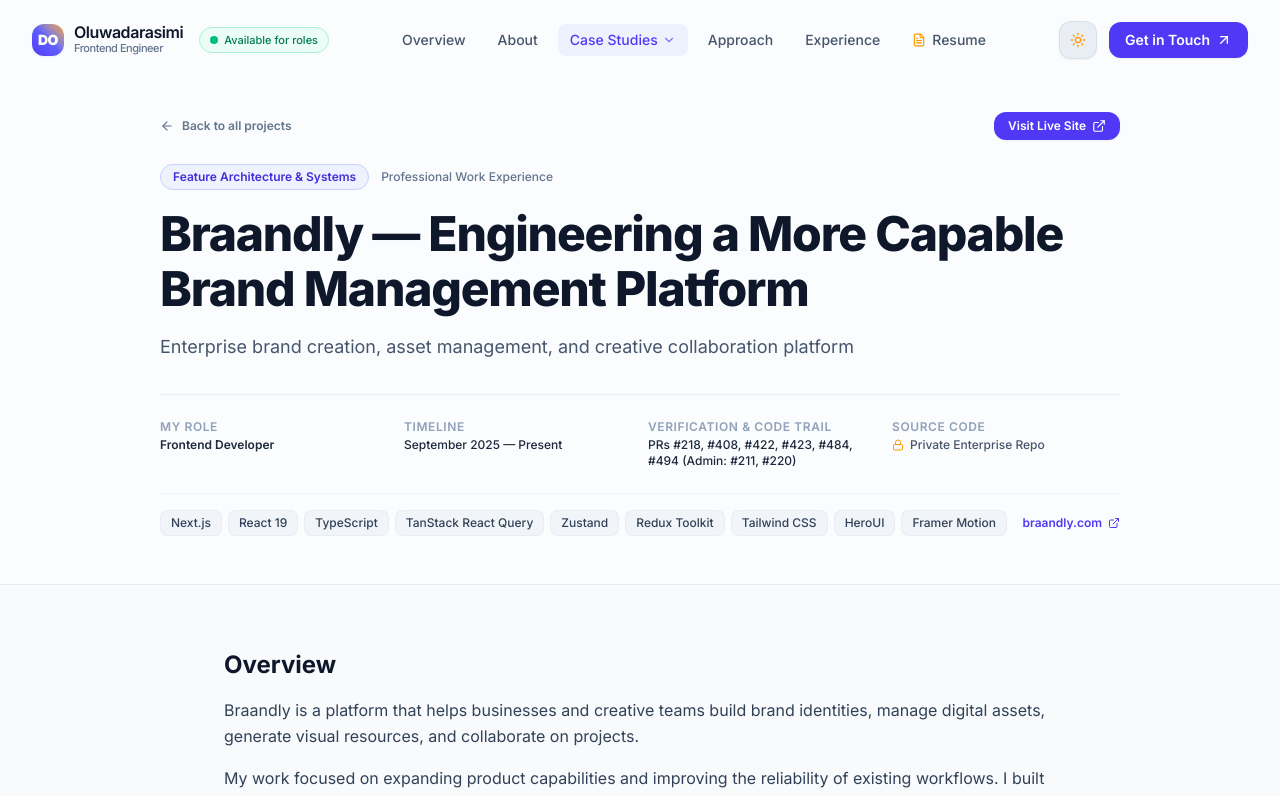
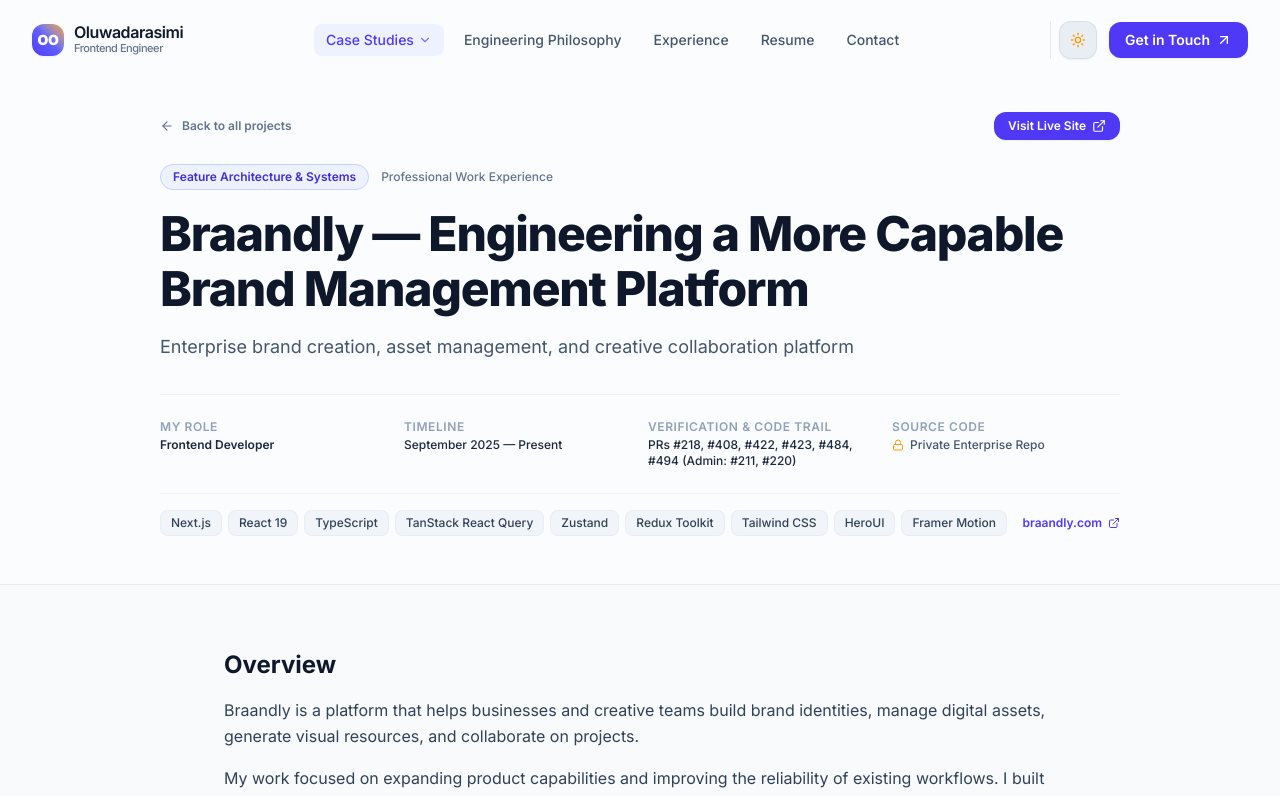
Before and after one commit to Darasimi010/portfolio, a Next.js app: page /work/braandly in a window 1280 px wide. Shown: the top 796 px of the page. Built offline with nearby package versions, Linux system fonts and the light colour scheme.

Commit message:
Improved the NavBar design

```diff
--- a/components/layouts/Navbar.tsx
+++ b/components/layouts/Navbar.tsx
@@ -4,7 +4,15 @@
 import Link from "next/link";
 import { usePathname } from "next/navigation";
 import { ThemeToggle } from "@/components/theme/ThemeToggle";
-import { Menu, X, ArrowUpRight, ChevronDown, FileText } from "lucide-react";
+import {
+  Menu,
+  X,
+  ArrowUpRight,
+  ChevronDown,
+  FileText,
+  ArrowRight,
+  Mail,
+} from "lucide-react";
 import { motion, AnimatePresence } from "motion/react";
 
 export default function Navbar() {
@@ -24,25 +32,16 @@
       name: "Braandly",
       subtitle: "Product engineering at scale · 71 files, 10k+ adds",
       href: "/work/braandly",
-      tag: "Feature Architecture",
-      color:
-        "bg-indigo-500/10 text-indigo-600 dark:text-indigo-400 border-indigo-200 dark:border-indigo-800/40",
     },
     {
       name: "Holford Homes",
       subtitle: "International consultation booking & BFF proxy",
       href: "/work/holford-homes",
-      tag: "API Integration",
-      color:
-        "bg-amber-500/10 text-amber-600 dark:text-amber-400 border-amber-200 dark:border-amber-800/40",
     },
     {
       name: "CycleLink",
       subtitle: "From frontend MVP to live backend workflows",
       href: "/work/cyclelink",
-      tag: "Systems & Security",
-      color:
-        "bg-emerald-500/10 text-emerald-600 dark:text-emerald-400 border-emerald-200 dark:border-emerald-800/40",
     },
   ];
 
@@ -63,7 +62,7 @@
               className="group flex items-center gap-2.5 text-lg font-bold tracking-tight text-slate-900 dark:text-white"
             >
               <span className="w-8 h-8 rounded-xl bg-gradient-to-tr from-indigo-600 via-indigo-500 to-amber-500 flex items-center justify-center text-white text-sm font-black shadow-xs group-hover:scale-105 transition-transform">
-                DO
+                OO
               </span>
               <span className="flex flex-col">
                 <span className="leading-tight text-base font-semibold">
@@ -74,33 +73,10 @@
                 </span>
               </span>
             </Link>
-
-            <div className="hidden lg:flex items-center gap-1.5 px-2.5 py-1 rounded-full bg-emerald-50 dark:bg-emerald-950/40 border border-emerald-200 dark:border-emerald-800/50 text-[11px] font-medium text-emerald-700 dark:text-emerald-300">
-              <span className="w-2 h-2 rounded-full bg-emerald-500 animate-pulse" />
-              Available for roles
-            </div>
           </div>
 
           {/* Desktop Navigation */}
           <div className="hidden md:flex items-center gap-1.5 lg:gap-2">
-            <Link
-              href="/"
-              className={`px-3 py-1.5 rounded-lg text-sm font-medium transition-colors ${
-                pathname === "/"
-                  ? "text-indigo-600 dark:text-indigo-400 bg-indigo-50 dark:bg-indigo-950/40"
-                  : "text-slate-600 dark:text-slate-300 hover:text-slate-900 dark:hover:text-white hover:bg-slate-100 dark:hover:bg-slate-800/60"
-              }`}
-            >
-              Overview
-            </Link>
-
-            <Link
-              href="/#about"
-              className="px-3 py-1.5 rounded-lg text-sm font-medium text-slate-600 dark:text-slate-300 hover:text-slate-900 dark:hover:text-white hover:bg-slate-100 dark:hover:bg-slate-800/60 transition-colors"
-            >
-              About
-            </Link>
-
             {/* Case Studies Dropdown */}
             <div
               className="relative"
@@ -116,7 +92,11 @@
                 onClick={() => setWorkDropdownOpen(!workDropdownOpen)}
               >
                 <span>Case Studies</span>
-                <ChevronDown className="w-3.5 h-3.5 opacity-70 transition-transform" />
+                <ChevronDown
+                  className={`w-3.5 h-3.5 opacity-70 transition-transform duration-200 ${
+                    workDropdownOpen ? "rotate-180" : ""
+                  }`}
+                />
               </button>
 
               <AnimatePresence>
@@ -129,7 +109,7 @@
                     className="absolute top-full left-0 mt-1 w-80 p-2 rounded-2xl bg-white dark:bg-slate-900 border border-slate-200 dark:border-slate-800 shadow-xl z-50"
                   >
                     <div className="px-2 py-1.5 text-[11px] font-semibold text-slate-400 dark:text-slate-500 uppercase tracking-wider">
-                      Featured Work (Equal Scope)
+                      Featured Work
                     </div>
                     {projects.map((p) => (
                       <Link
@@ -142,11 +122,6 @@
                           <span className="font-semibold text-sm text-slate-800 dark:text-slate-200 group-hover:text-indigo-600 dark:group-hover:text-indigo-400 flex items-center gap-1.5">
                             {p.name}
                             <ArrowUpRight className="w-3.5 h-3.5 opacity-0 group-hover:opacity-100 group-hover:translate-x-0.5 group-hover:-translate-y-0.5 transition-all text-indigo-500" />
-                          </span>
-                          <span
-                            className={`text-[10px] px-2 py-0.5 rounded-full border font-medium ${p.color}`}
-                          >
-                            {p.tag}
                           </span>
                         </div>
                         <span className="text-xs text-slate-500 dark:text-slate-400 mt-0.5 leading-snug">
@@ -163,7 +138,7 @@
               href="/#engineering"
               className="px-3 py-1.5 rounded-lg text-sm font-medium text-slate-600 dark:text-slate-300 hover:text-slate-900 dark:hover:text-white hover:bg-slate-100 dark:hover:bg-slate-800/60 transition-colors"
             >
-              Approach
+              Engineering Philosophy
             </Link>
 
             <Link
@@ -181,14 +156,27 @@
                   : "text-slate-600 dark:text-slate-300 hover:text-slate-900 dark:hover:text-white hover:bg-slate-100 dark:hover:bg-slate-800/60"
               }`}
             >
-              <FileText className="w-3.5 h-3.5 text-amber-500" />
               <span>Resume</span>
+            </Link>
+
+            <Link
+              href="/#contact"
+              className={`flex items-center gap-1.5 px-3 py-1.5 rounded-lg text-sm font-medium transition-colors ${
+                pathname === "/resume"
+                  ? "text-indigo-600 dark:text-indigo-400 bg-indigo-50 dark:bg-indigo-950/40"
+                  : "text-slate-600 dark:text-slate-300 hover:text-slate-900 dark:hover:text-white hover:bg-slate-100 dark:hover:bg-slate-800/60"
+              }`}
+            >
+              <span>Contact</span>
             </Link>
           </div>
 
           {/* Right Action Bar */}
           <div className="flex items-center gap-3">
+            {/* Theme Toggle Button */}
+            <div className="ml-2 pl-2 border-l border-slate-200 dark:border-slate-800">
               <ThemeToggle />
+            </div>
 
             <Link
               href="/#contact"
@@ -200,13 +188,12 @@
 
             <button
               onClick={() => setIsOpen(!isOpen)}
-              className="md:hidden p-2 rounded-xl text-slate-700 dark:text-slate-200 hover:bg-slate-100 dark:hover:bg-slate-800 transition-colors"
-              aria-label="Toggle navigation menu"
+              className="md:hidden p-2 rounded-xl bg-slate-200/70 dark:bg-slate-800/70 text-slate-800 dark:text-slate-100 hover:bg-slate-300 dark:hover:bg-slate-700 transition-colors"
             >
               {isOpen ? (
-                <X className="w-6 h-6" />
+                <X className="w-5 h-5" />
               ) : (
-                <Menu className="w-6 h-6" />
+                <Menu className="w-5 h-5" />
               )}
             </button>
           </div>
@@ -225,18 +212,10 @@
             <div className="px-5 pt-3 pb-6 space-y-3">
               <div className="flex items-center gap-2 p-2 rounded-lg bg-emerald-50 dark:bg-emerald-950/40 border border-emerald-200 dark:border-emerald-800/50 text-xs text-emerald-700 dark:text-emerald-300">
                 <span className="w-2 h-2 rounded-full bg-emerald-500 animate-pulse" />
-                Available for Frontend & Fullstack Roles
+                Available for Frontend Engineering Roles
               </div>
 
               <div className="space-y-1">
-                <Link
-                  href="/"
-                  onClick={() => setIsOpen(false)}
-                  className="block px-3 py-2 rounded-lg text-sm font-medium text-slate-700 dark:text-slate-200 hover:bg-slate-100 dark:hover:bg-slate-800"
-                >
-                  Home Overview
-                </Link>
-
                 <Link
                   href="/#about"
                   onClick={() => setIsOpen(false)}
@@ -258,22 +237,19 @@
                         className="flex items-center justify-between px-3 py-2 rounded-lg text-sm font-medium text-slate-700 dark:text-slate-200 hover:bg-slate-100 dark:hover:bg-slate-800"
                       >
                         <span>{p.name}</span>
-                        <span
-                          className={`text-[10px] px-2 py-0.5 rounded-full border ${p.color}`}
-                        >
-                          {p.tag}
-                        </span>
+                        <ArrowRight className="w-4 h-4 text-slate-400" />
                       </Link>
                     ))}
                   </div>
                 </div>
 
+                <div className="pt-2 border-t border-slate-200 dark:border-slate-800 space-y-1">
                   <Link
                     href="/#engineering"
                     onClick={() => setIsOpen(false)}
                     className="block px-3 py-2 rounded-lg text-sm font-medium text-slate-700 dark:text-slate-200 hover:bg-slate-100 dark:hover:bg-slate-800"
                   >
-                  Engineering Approach
+                    Engineering Philosophy
                   </Link>
 
                   <Link
@@ -287,11 +263,18 @@
                   <Link
                     href="/resume"
                     onClick={() => setIsOpen(false)}
-                  className="flex items-center gap-2 px-3 py-2 rounded-lg text-sm font-medium text-amber-600 dark:text-amber-400 hover:bg-amber-50 dark:hover:bg-amber-950/30"
+                    className="block px-3 py-2 rounded-lg text-sm font-medium text-slate-700 dark:text-slate-200 hover:bg-slate-100 dark:hover:bg-slate-800"
                   >
-                  <FileText className="w-4 h-4" />
-                  <span>Resume (Recruiter-friendly)</span>
+                    <span>Resume</span>
                   </Link>
+
+                  <Link
+                    href="/#contact"
+                    className="flex items-center gap-2 p-2.5 rounded-xl hover:bg-slate-100 dark:hover:bg-slate-800/80 text-sm font-medium text-slate-800 dark:text-slate-200"
+                  >
+                    <span>Contact</span>
+                  </Link>
+                </div>
               </div>
 
               <div className="pt-2 border-t border-slate-200 dark:border-slate-800 flex items-center justify-between">
```
Lines whose indentation alone changed are shown as unchanged.
